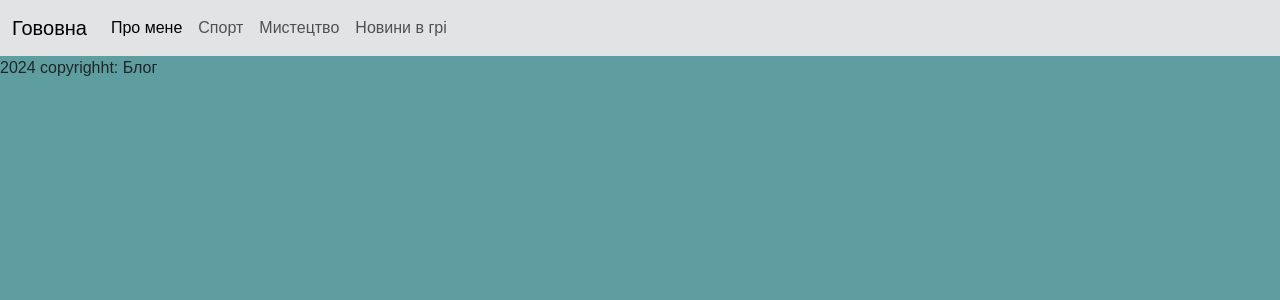
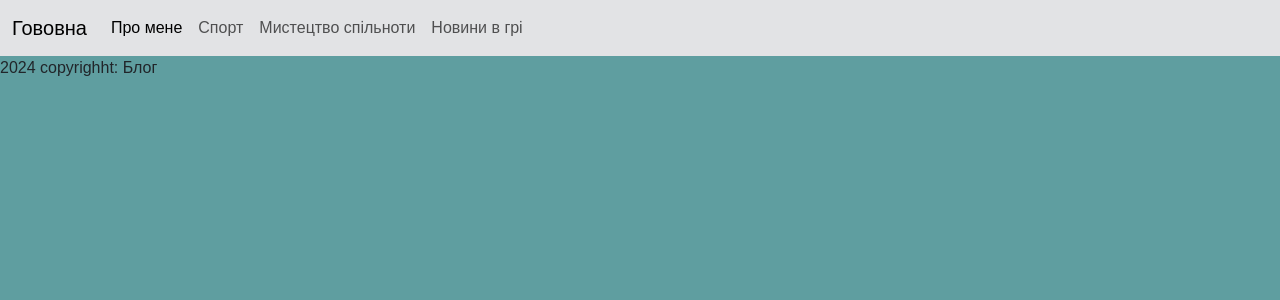
Before and after one commit to Xwar5/blog, a Flask app: page / in a window 1280 px wide. Shown: the top 300 px of the page. Run offline with Flask 3, Linux system fonts and the light colour scheme.

Commit message:
14.03 ccmmit 2

```diff
--- a/templates/menu.html
+++ b/templates/menu.html
@@ -14,7 +14,7 @@
                         <a class="nav-link" href="/post/category/sport">Спорт</a>
                     </li>
                     <li class="nav-item">
-                        <a class="nav-link" href="/post/category/art">Мистецтво</a>
+                        <a class="nav-link" href="/post/category/art">Мистецтво спільноти</a>
                     </li>
                     <li class="nav-item">
                         <a class="nav-link" href="/post/category/games-news">Новини в грі</a>
```
Also changed, not shown: blog.db, static/9.jpg (added), 1 other file.
